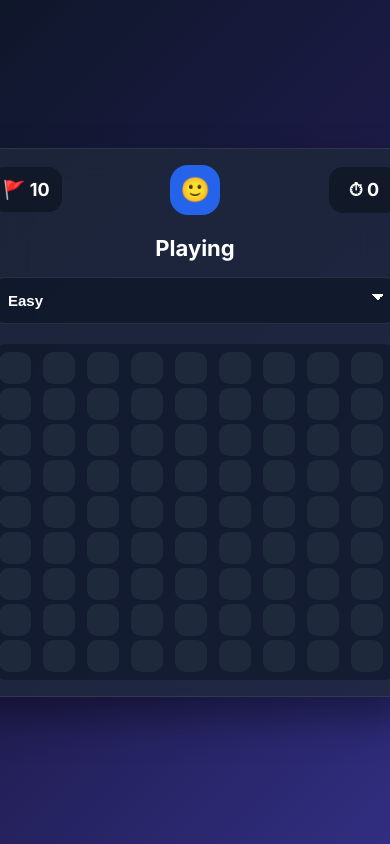
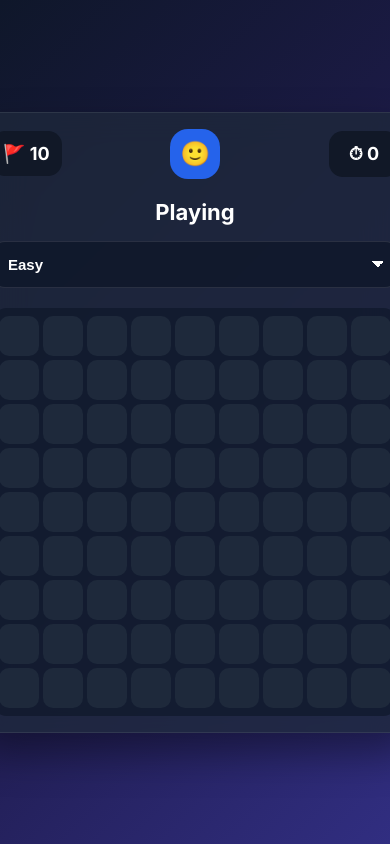
Before and after one commit to nosensejk/minesweeper, a React (Vite) app: page / in a window 390 px wide. Shown: the top 844 px of the page. Built offline with nearby package versions, Linux system fonts and the light colour scheme.

Commit message:
add styles

```diff
--- a/src/App.tsx
+++ b/src/App.tsx
@@ -88,7 +88,7 @@ function App() {
       <h2 className="status">{gameOver ? "💥 Game Over" : hasWon ? "🎉 You Won!" : "Playing"}</h2>
       <select
         value={difficulty}
-        className="difficulty"
+        className="difficulty-select"
         onChange={(e) => {
           const value = e.target.value as Difficulty;
           setDifficulty(value);
--- a/src/index.css
+++ b/src/index.css
@@ -219,12 +219,6 @@ body {
     padding: 16px;
   }
 
-  .cell {
-    width: 32px;
-    height: 32px;
-
-    font-size: 16px;
-  }
 
   .counter {
     min-width: 70px;
@@ -239,7 +233,7 @@ body {
     font-size: 24px;
   }
 }
-.difficulty {
+.difficulty-select {
   width: 100%;
 
   padding: 14px 16px;
@@ -271,10 +265,28 @@ body {
     linear-gradient(45deg, transparent 50%, white 50%), linear-gradient(135deg, white 50%, transparent 50%);
 
   background-position:
-    calc(100% - 20px) calc(50% - 3px),
-    calc(100% - 14px) calc(50% - 3px);
+    calc(100% - 20px) calc(50%),
+    calc(100% - 14px) calc(50%);
 
   background-size: 6px 6px;
 
   background-repeat: no-repeat;
 }
+
+.difficulty-select:hover {
+  background-color: rgba(30, 41, 59, 0.9);
+
+  border-color: rgba(59, 130, 246, 0.5);
+}
+
+.difficulty-select:focus {
+  border-color: #3b82f6;
+
+  box-shadow:
+    0 0 5px 3px rgba(59, 130, 246, 0.25);
+}
+
+.difficulty-select option {
+  background: #0f172a;
+  color: white;
+}
```
